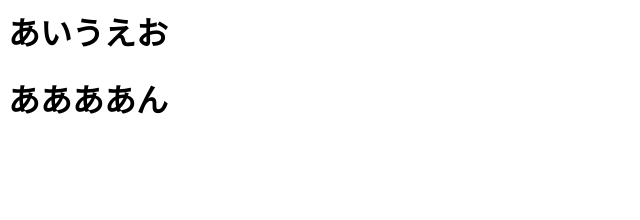
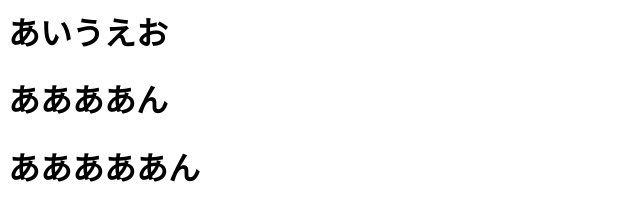
Before and after one commit to Hitoshi082508/git_study, a plain HTML site: page index.html in a window 1280 px wide. Shown: the whole page, without its empty margins (0-640 px from the left). Drawn offline with Linux system fonts and the light colour scheme.

Commit message:
gid diffをついき

```diff
--- a/index.html
+++ b/index.html
@@ -1,2 +1,3 @@
 <h1>あいうえお</h1>
 <h1>ああああん</h1>
+<h1>あああああん</h1>
```
